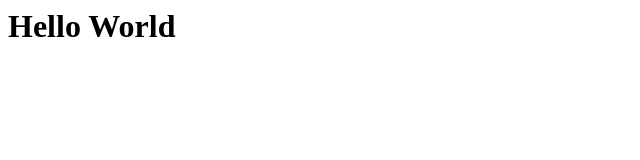
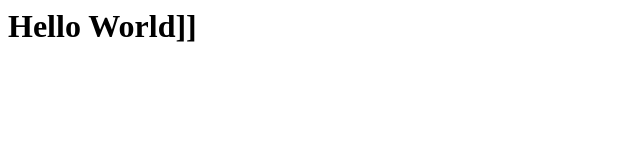
Before and after one commit to branch53/polako, a plain HTML site: page index.html in a window 1280 px wide. Shown: the full height of the page, 0-640 px from the left. Drawn offline with Linux system fonts and the light colour scheme.

Commit message:
starting code

```diff
--- a/index.html
+++ b/index.html
@@ -1 +1 @@
-<h1>Hello World</h1>
+<h1>Hello World]]</h1>
```
